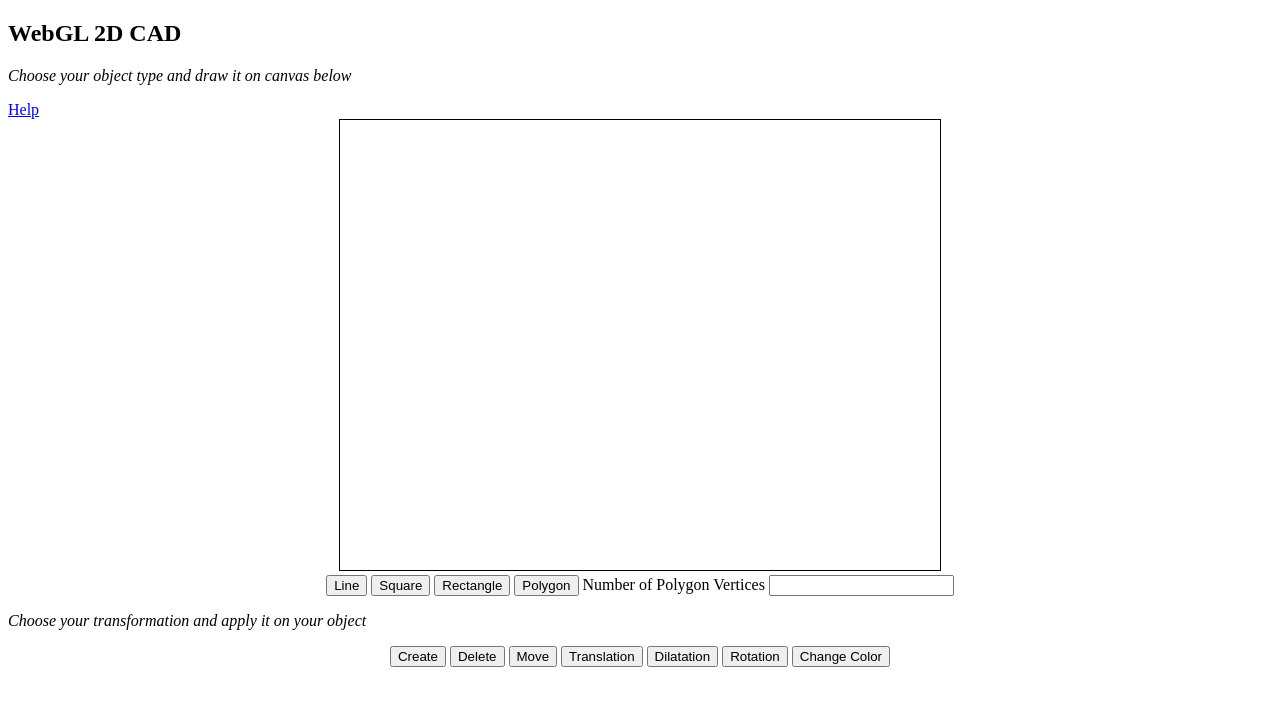
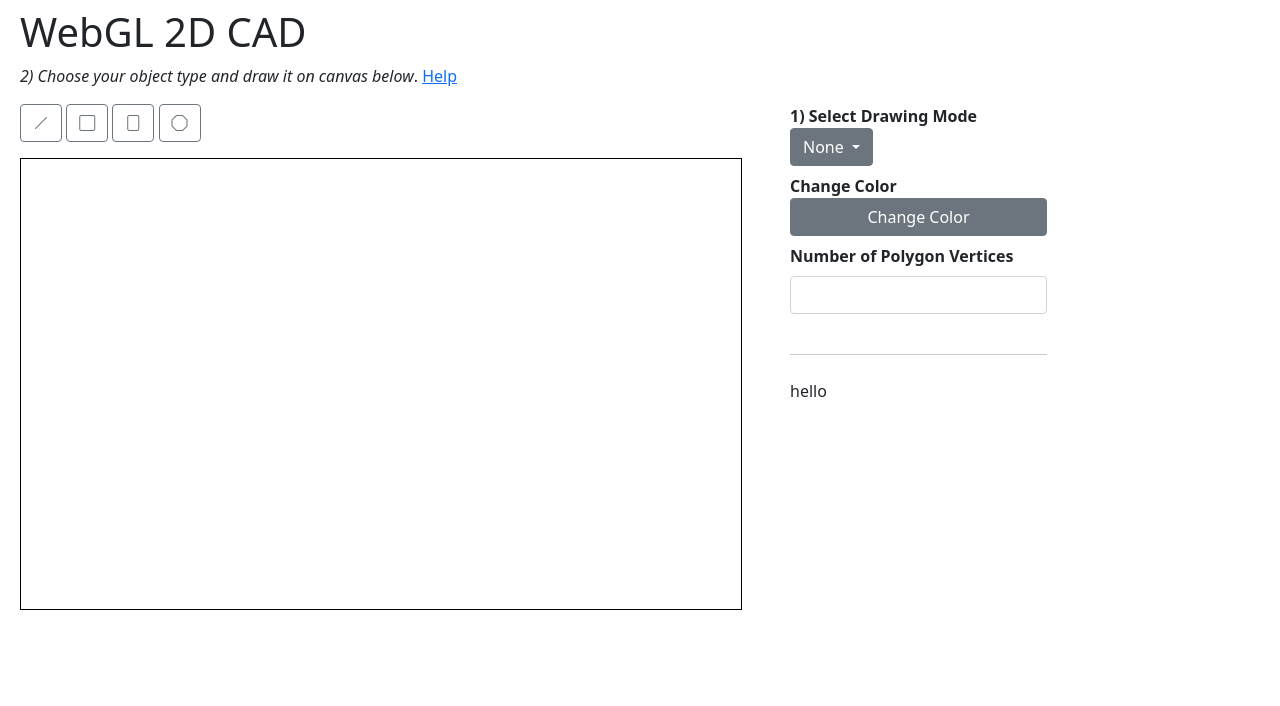
Before and after one commit to salyamevia/web-based-cad, a plain HTML site: page index.html in a window 1280 px wide. Drawn offline with nearby package versions, Linux system fonts and the light colour scheme.

Commit message:
tweaked design

```diff
--- a/index.html
+++ b/index.html
@@ -2,35 +2,173 @@
 <html>
   <head>
     <title>WebGL 2D CAD</title>
-        <meta charset="utf-8">
-        <meta name="viewport" content="width=device-width, initial-scale=1">
-        <link rel="stylesheet" href="style.css">
+    <meta charset="utf-8" />
+    <meta name="viewport" content="width=device-width, initial-scale=1" />
+    <link
+      href="https://cdn.jsdelivr.net/npm/bootstrap@5.0.2/dist/css/bootstrap.min.css"
+      rel="stylesheet"
+      integrity="sha384-EVSTQN3/azprG1Anm3QDgpJLIm9Nao0Yz1ztcQTwFspd3yD65VohhpuuCOmLASjC"
+      crossorigin="anonymous"
+    />
+    <script
+      src="https://cdn.jsdelivr.net/npm/bootstrap@5.0.2/dist/js/bootstrap.bundle.min.js"
+      integrity="sha384-MrcW6ZMFYlzcLA8Nl+NtUVF0sA7MsXsP1UyJoMp4YLEuNSfAP+JcXn/tWtIaxVXM"
+      crossorigin="anonymous"
+    ></script>
+    <link
+      rel="stylesheet"
+      href="https://cdn.jsdelivr.net/npm/bootstrap-icons@1.10.3/font/bootstrap-icons.css"
+    />
+    <link rel="stylesheet" href="style.css" />
   </head>
   <body>
-        <h2>WebGL 2D CAD</h2>
-        <p><i>Choose your object type and draw it on canvas below</i></p>
-        <a href="help.pdf" > Help </a>
-        <section class="center">
-            <div id="container">
-                <canvas id="canvas" width="600" height="450"> Your browser does not support HTML5 </canvas>
+    <div class="container m-2">
+      <h1>WebGL 2D CAD</h1>
+      <p>
+        <i>2) Choose your object type and draw it on canvas below</i>.
+        <a href="help.pdf"> Help </a>
+      </p>
+      <div class="d-flex flex-row gap-5">
+        <div class="d-grid gap-3">
+          <!-- Select drawing tools -->
+          <div>
+            <button
+              type="button"
+              class="btn btn-outline-secondary"
+              onclick="setLine()"
+            >
+              <i class="bi bi-slash-lg"></i>
+            </button>
+            <button
+              type="button"
+              class="btn btn-outline-secondary"
+              onclick="setSquare()"
+            >
+              <i class="bi bi-square"></i>
+            </button>
+            <button
+              type="button"
+              class="btn btn-outline-secondary"
+              onclick="setRectangle()"
+            >
+              <i class="bi bi-file"></i>
+            </button>
+            <button
+              type="button"
+              class="btn btn-outline-secondary"
+              onclick="setPolygon()"
+            >
+              <i class="bi bi-octagon"></i>
+            </button>
           </div>
-            <input type="button" id="btn_line" value="Line" onclick="setLine()">
-            <input type="button" id="btn_square" value="Square" onclick="setSquare()">
-            <input type="button" id="btn_rectangle" value="Rectangle" onclick="setRectangle()">
-            <input type="button" id="btn_polygon" value="Polygon" onclick="setPolygon()">
-            <label for="vertices">Number of Polygon Vertices</label>
-            <input type="number" id="vertices" name="vertices">
-        </section>
-        <p><i>Choose your transformation and apply it on your object</i></p>
-        <section class="center">
-            <input type="button" id="btn_create" value="Create" onclick="setMode('create')">
-            <input type="button" id="btn_delete" value="Delete" onclick="setDelete()">
-            <input type="button" id="btn_move" value="Move" onclick="setMode('move')">
-            <input type="button" id="btn_translation" value="Translation" onclick="setMode('translation')">
-            <input type="button" id="btn_dilatation" value="Dilatation" onclick="setMode('dilatation')">
-            <input type="button" id="btn_rotation" value="Rotation" onclick="setMode('rotation')">
-            <input type="button" id="btn_change_color" value="Change Color" onclick="setColor()">
-        </section>
+
+          <!-- Drawing canvas -->
+          <canvas id="canvas" width="720" height="450">
+            Your browser does not support HTML5
+          </canvas>
+        </div>
+        <div class="d-flex flex-column gap-2">
+          <!-- Select Drawing Modes -->
+
+          <div class="d-flex flex-column">
+            <b>1) Select Drawing Mode</b>
+            <div class="dropdown">
+              <button
+                class="btn btn-secondary dropdown-toggle"
+                type="button"
+                id="drawingMode"
+                data-bs-toggle="dropdown"
+                aria-expanded="false"
+              >
+                None
+              </button>
+              <ul class="dropdown-menu" aria-labelledby="drawingMode">
+                <li>
+                  <a
+                    class="dropdown-item"
+                    onclick="setMode('create');updateSelector(this)"
+                    >Create</a
+                  >
+                </li>
+                <li>
+                  <a
+                    class="dropdown-item"
+                    onclick="setDelete();updateSelector(this)"
+                    >Delete</a
+                  >
+                </li>
+                <li>
+                  <a
+                    class="dropdown-item"
+                    onclick="setMode('move');updateSelector(this)"
+                    >Move</a
+                  >
+                </li>
+                <li>
+                  <a
+                    class="dropdown-item"
+                    onclick="setMode('translation');updateSelector(this)"
+                    >Translation</a
+                  >
+                </li>
+                <li>
+                  <a
+                    class="dropdown-item"
+                    onclick="setMode('dilatation');updateSelector(this)"
+                    >Dilatation</a
+                  >
+                </li>
+                <li>
+                  <a
+                    class="dropdown-item"
+                    onclick="setMode('rotation');updateSelector(this)"
+                    >Rotation</a
+                  >
+                </li>
+              </ul>
+            </div>
+          </div>
+
+          <!-- Properties -->
+          <!-- Mandatory -->
+          <div class="d-flex flex-column">
+            <b>Change Color</b>
+            <button
+              type="button"
+              class="btn btn-secondary"
+              onclick="setColor()"
+            >
+              Change Color
+            </button>
+          </div>
+          <div class="d-flex flex-column">
+            <b
+              ><label for="vertices" class="form-label"
+                >Number of Polygon Vertices</label
+              ></b
+            >
+            <div class="input-group mb-3">
+              <input
+                type="number"
+                class="form-control"
+                id="vertices"
+                name="vertices"
+                aria-describedby="basic-addon3"
+              />
+            </div>
+          </div>
+
+          <hr />
+          <!-- Tool Specific -->
+          <p>hello</p>
+        </div>
+      </div>
+    </div>
+    <script>
+      let updateSelector = (item) => {
+        document.getElementById('drawingMode').innerHTML = item.innerHTML;
+      };
+    </script>
     <script src="script.js"></script>
     <script src="line.js"></script>
     <script src="polygon.js"></script>
--- a/script.js
+++ b/script.js
@@ -1,59 +1,81 @@
-var canvas = document.getElementById('canvas')
-var gl = canvas.getContext('webgl', {preserveDrawingBuffer: true})
+var canvas = document.getElementById('canvas');
+var gl = canvas.getContext('webgl', { preserveDrawingBuffer: true });
 
-var isLine = false
-var isSquare = false
-var isRectangle = false
-var isPolygon = false
-var countVertices = 0
-var isDrag = false
-var mode = "create"
+var isLine = false;
+var isSquare = false;
+var isRectangle = false;
+var isPolygon = false;
+var countVertices = 0;
+var isDrag = false;
+var mode = 'create';
 
-var x = 0
-var y = 0
-var width = document.getElementById('canvas').width
-var height = document.getElementById('canvas').height
+var x = 0;
+var y = 0;
+var width = document.getElementById('canvas').width;
+var height = document.getElementById('canvas').height;
 
-var selectedObject
-var idxPoint
+var selectedObject;
+var idxPoint;
 
-var vertices = []
-var rgb = [0.0, 0.0, 0.0]
-var arrObjects = []
+var vertices = [];
+var rgb = [0.0, 0.0, 0.0];
+var arrObjects = [];
 
-function setMode(strMode){
-    mode = strMode
-    console.log(mode)
+/* =============== UTILITY FUNCTIONS =============== */
+
+/**
+ * Sets the current drawing mode
+ * @param {string} strMode Sets the mode into create, delete, move, translation, dilatation, rotation, or change color
+ */
+function setMode(strMode) {
+  mode = strMode;
+  console.log(mode);
 }
 
+/**
+ * Get the X coordinate from current cursor position
+ * @param {*} canvas
+ * @param {*} event
+ * @returns Current X coordinate in float
+ */
+var getXCoordinate = function (canvas, event) {
+  var rect = canvas.getBoundingClientRect();
+  return ((event.clientX - rect.left) / width) * 2 - 1;
+};
 
-var getXCoordinate = function (canvas, event) {
-  var rect = canvas.getBoundingClientRect()
-  return ((event.clientX - rect.left)/width) * 2 - 1
-}
+/**
+ * Get the Y coordinate from current cursor position
+ * @param {*} canvas
+ * @param {*} event
+ * @returns Current Y coordinate in float
+ */
+var getYCoordinate = function (canvas, event) {
+  var rect = canvas.getBoundingClientRect();
+  return ((rect.bottom - event.clientY) / height) * 2 - 1;
+};
 
-var getYCoordinate = function (canvas, event) {
-    var rect = canvas.getBoundingClientRect()
-    return ((rect.bottom - event.clientY)/height) * 2 - 1
-}
-
+/**
+ * Checks if a point in (x,y) exists in the objects array (already exists within the canvas as a point)
+ * @returns point position in objects array or -1 if doesn't exist
+ */
 var isExistPoint = function (x, y) {
   for (var i = 0; i < arrObjects.length; i++) {
-        for (var j = 0; j < arrObjects[i].vertices.length; j+=5) {
-            var distX = Math.abs(arrObjects[i].vertices[j] - x)
-            var distY = Math.abs(arrObjects[i].vertices[j+1] - y)
+    for (var j = 0; j < arrObjects[i].vertices.length; j += 5) {
+      var distX = Math.abs(arrObjects[i].vertices[j] - x);
+      var distY = Math.abs(arrObjects[i].vertices[j + 1] - y);
       if (distX < 0.01 && distY < 0.01) {
-                return [i, j]
+        return [i, j];
       }
     }
   }
-    return -1
-}
+  return -1;
+};
+
+/* =============== FUNCTIONALITY FUNCTIONS =============== */
 
 //draw polygon on canvas using gl shader program
 var draw = function (n, vertices, method) {
-    var vertexShaderCode =
-    `precision mediump float;
+  var vertexShaderCode = `precision mediump float;
 
     attribute vec2 vertPosition;
     attribute vec3 vertColor;
@@ -63,156 +85,180 @@ var draw = function (n, vertices, method) {
         fragColor = vertColor;
         gl_Position = vec4(vertPosition, 0.0, 1.0);
         gl_PointSize = 10.0;
-    }`
-    var fragmentShaderCode =
-    `precision mediump float;
+    }`;
+  var fragmentShaderCode = `precision mediump float;
 
     varying vec3 fragColor;
 
     void main() {
         gl_FragColor = vec4(fragColor, 1.0);
-    }`
+    }`;
 
-    var vertexShader = gl.createShader(gl.VERTEX_SHADER)
-    gl.shaderSource(vertexShader, vertexShaderCode)
-    gl.compileShader(vertexShader)
-    var fragmentShader = gl.createShader(gl.FRAGMENT_SHADER)
-    gl.shaderSource(fragmentShader, fragmentShaderCode)
-    gl.compileShader(fragmentShader)
+  var vertexShader = gl.createShader(gl.VERTEX_SHADER);
+  gl.shaderSource(vertexShader, vertexShaderCode);
+  gl.compileShader(vertexShader);
+  var fragmentShader = gl.createShader(gl.FRAGMENT_SHADER);
+  gl.shaderSource(fragmentShader, fragmentShaderCode);
+  gl.compileShader(fragmentShader);
 
-    var program = gl.createProgram()
-    gl.attachShader(program, vertexShader)
-    gl.attachShader(program, fragmentShader)
-    gl.linkProgram(program)
-    gl.validateProgram(program)
+  var program = gl.createProgram();
+  gl.attachShader(program, vertexShader);
+  gl.attachShader(program, fragmentShader);
+  gl.linkProgram(program);
+  gl.validateProgram(program);
   // gl.useProgram(program)
 
   var vertexBufferObject = gl.createBuffer();
-    gl.bindBuffer(gl.ARRAY_BUFFER, vertexBufferObject)
-    gl.bufferData(gl.ARRAY_BUFFER, new Float32Array(vertices), gl.STATIC_DRAW)
+  gl.bindBuffer(gl.ARRAY_BUFFER, vertexBufferObject);
+  gl.bufferData(gl.ARRAY_BUFFER, new Float32Array(vertices), gl.STATIC_DRAW);
 
   var positionAttribLocation = gl.getAttribLocation(program, 'vertPosition');
-    gl.enableVertexAttribArray(positionAttribLocation)
-    gl.vertexAttribPointer(positionAttribLocation, 2, gl.FLOAT, gl.FALSE, 5 * Float32Array.BYTES_PER_ELEMENT, 0 );
+  gl.enableVertexAttribArray(positionAttribLocation);
+  gl.vertexAttribPointer(
+    positionAttribLocation,
+    2,
+    gl.FLOAT,
+    gl.FALSE,
+    5 * Float32Array.BYTES_PER_ELEMENT,
+    0
+  );
   var colorAttribLocation = gl.getAttribLocation(program, 'vertColor');
-    gl.enableVertexAttribArray(colorAttribLocation)
-    gl.vertexAttribPointer(colorAttribLocation, 3, gl.FLOAT, gl.FALSE, 5 * Float32Array.BYTES_PER_ELEMENT, 2 * Float32Array.BYTES_PER_ELEMENT);
-
+  gl.enableVertexAttribArray(colorAttribLocation);
+  gl.vertexAttribPointer(
+    colorAttribLocation,
+    3,
+    gl.FLOAT,
+    gl.FALSE,
+    5 * Float32Array.BYTES_PER_ELEMENT,
+    2 * Float32Array.BYTES_PER_ELEMENT
+  );
 
   // Main render loop
-	gl.useProgram(program)
-    gl.drawArrays(method, 0, n)
-}
+  gl.useProgram(program);
+  gl.drawArrays(method, 0, n);
+};
 
 var drawAll = function () {
   //clear canvas
-    gl.clearColor(1.0, 1.0, 1.0, 1.0)
-    gl.clear(gl.COLOR_BUFFER_BIT | gl.DEPTH_BUFFER_BIT)
+  gl.clearColor(1.0, 1.0, 1.0, 1.0);
+  gl.clear(gl.COLOR_BUFFER_BIT | gl.DEPTH_BUFFER_BIT);
 
   for (var i = 0; i < arrObjects.length; i++) {
-        if (arrObjects[i].type == "line") {
-            draw(arrObjects[i].vertices.length/5, arrObjects[i].vertices, gl.POINTS)
-            draw(arrObjects[i].vertices.length/5, arrObjects[i].vertices, gl.LINES)
+    if (arrObjects[i].type == 'line') {
+      draw(
+        arrObjects[i].vertices.length / 5,
+        arrObjects[i].vertices,
+        gl.POINTS
+      );
+      draw(arrObjects[i].vertices.length / 5, arrObjects[i].vertices, gl.LINES);
     }
-        if (arrObjects[i].type == "polygon") {
-            draw(arrObjects[i].vertices.length/5, arrObjects[i].vertices, gl.POINTS)
-            draw(arrObjects[i].vertices.length/5, arrObjects[i].vertices, gl.TRIANGLE_FAN)
+    if (arrObjects[i].type == 'polygon') {
+      draw(
+        arrObjects[i].vertices.length / 5,
+        arrObjects[i].vertices,
+        gl.POINTS
+      );
+      draw(
+        arrObjects[i].vertices.length / 5,
+        arrObjects[i].vertices,
+        gl.TRIANGLE_FAN
+      );
     }
   }
 
-    window.requestAnimationFrame(function(){
-        drawAll()
-    })
-}
+  window.requestAnimationFrame(function () {
+    drawAll();
+  });
+};
 
-window.requestAnimationFrame = (function(){
-    return window.requestAnimationFrame ||
+window.requestAnimationFrame = function () {
+  return (
+    window.requestAnimationFrame ||
     window.webkitRequestAnimationFrame ||
     window.mozRequestAnimationFrame ||
-    function(callback){
-        window.setTimeout(callback, 1000/60);
+    function (callback) {
+      window.setTimeout(callback, 1000 / 60);
+    }
+  );
 };
-})
 
-canvas.addEventListener("mouseup", function mouseUp() {
-    isDrag = false
+canvas.addEventListener('mouseup', function mouseUp() {
+  isDrag = false;
   // canvas.removeEventListener("mousemove", moveLine)
   // canvas.removeEventListener("mouseup", mouseUp)
-})
+});
 
-canvas.addEventListener("mousemove", function(event) {
-    if (isLine){
-        if (mode == "move") {
+canvas.addEventListener('mousemove', function (event) {
+  if (isLine) {
+    if (mode == 'move') {
       if (selectedObject != -1 && isDrag) {
-                moveLine(canvas, event, selectedObject, idxPoint)
+        moveLine(canvas, event, selectedObject, idxPoint);
       }
     }
-        if (mode == "translation"){
+    if (mode == 'translation') {
       if (selectedObject != -1 && isDrag) {
-                var temp = translateLine(canvas, event, selectedObject, x, y)
-                x = temp[0]
-                y = temp[1]
+        var temp = translateLine(canvas, event, selectedObject, x, y);
+        x = temp[0];
+        y = temp[1];
       }
     }
-        if (mode == "rotation"){
+    if (mode == 'rotation') {
       if (selectedObject != -1 && isDrag) {
-                var temp = rotateLine(canvas, event, selectedObject, x, y)
-                x = temp[0]
-                y = temp[1]
+        var temp = rotateLine(canvas, event, selectedObject, x, y);
+        x = temp[0];
+        y = temp[1];
       }
     }
-        if (mode == "dilatation"){
+    if (mode == 'dilatation') {
       if (selectedObject != -1 && isDrag) {
-                var temp = dilateLine(canvas, event, selectedObject, x, y)
-                x = temp[0]
-                y = temp[1]
+        var temp = dilateLine(canvas, event, selectedObject, x, y);
+        x = temp[0];
+        y = temp[1];
       }
     }
   }
-})
+});
 
-
-canvas.addEventListener("mousedown", function(e) {
-    isDrag = true
-    x = getXCoordinate(canvas, e)
-    y = getYCoordinate(canvas, e)
-    console.log('x : '+ x + ' y : ' + y)
+canvas.addEventListener('mousedown', function (e) {
+  isDrag = true;
+  x = getXCoordinate(canvas, e);
+  y = getYCoordinate(canvas, e);
+  console.log('x : ' + x + ' y : ' + y);
   if (isLine) {
-        if(mode == "move"){
-            var idx = isExistPoint(x, y)
+    if (mode == 'move') {
+      var idx = isExistPoint(x, y);
       if (idx != -1) {
-                selectedObject = idx[0]
-                idxPoint = idx[1]
+        selectedObject = idx[0];
+        idxPoint = idx[1];
       }
+    } else {
+      selectedObject = isExistLine(x, y);
     }
-        else{
-            selectedObject = isExistLine(x, y)
-        }
-        if (mode == "create") {
-            draw(1, [x, y, rgb[0], rgb[1], rgb[2]], gl.POINTS)
-            var line = drawLine(x, y, rgb)
+    if (mode == 'create') {
+      draw(1, [x, y, rgb[0], rgb[1], rgb[2]], gl.POINTS);
+      var line = drawLine(x, y, rgb);
       if (line != 0) {
         var object = {
-                    type: "line",
-                    vertices: line
-                }
-                arrObjects.push(object)
-                vertices = []
+          type: 'line',
+          vertices: line,
+        };
+        arrObjects.push(object);
+        vertices = [];
       }
     }
   }
-    if (isPolygon){
-        if (mode == "create") {
-            draw(1, [x, y, rgb[0], rgb[1], rgb[2]], gl.POINTS)
-            var polygon = drawPolygon(countVertices, x, y, rgb)
+  if (isPolygon) {
+    if (mode == 'create') {
+      draw(1, [x, y, rgb[0], rgb[1], rgb[2]], gl.POINTS);
+      var polygon = drawPolygon(countVertices, x, y, rgb);
       if (polygon != 0) {
         var object = {
-                    type: "polygon",
-                    vertices: polygon
-                }
-                arrObjects.push(object)
-                vertices = []
+          type: 'polygon',
+          vertices: polygon,
+        };
+        arrObjects.push(object);
+        vertices = [];
       }
     }
   }
-})
+});
```
Also changed, not shown: square.js (added). Lines whose indentation alone changed are shown as unchanged.
